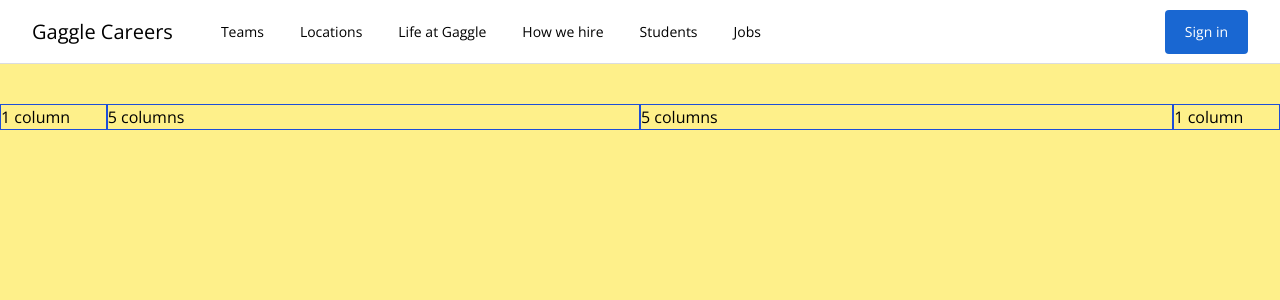
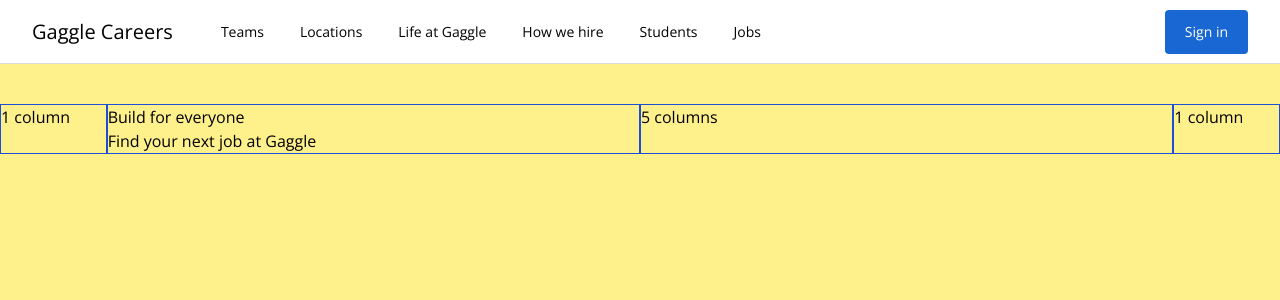
Before and after one commit to neopythe/job-search, a Vue app: page / in a window 1280 px wide. Shown: the top 300 px of the page. Built offline with nearby package versions, Linux system fonts and the light colour scheme.

Commit message:
create headline component

```diff
--- /dev/null
+++ b/src/components/Headline.vue
@@ -0,0 +1,20 @@
+<template>
+  <section>
+    <h1>Build for everyone</h1>
+    <h2>Find your next job at Gaggle</h2>
+  </section>
+</template>
+
+<script>
+export default {
+  name: 'Headline',
+  data() {
+    return {
+      sample: 'Hello',
+    }
+  },
+  created() {
+    console.log(`Hey, I've been created. My data exists! Look: ${this.sample}`)
+  },
+}
+</script>
--- a/src/components/Hero.vue
+++ b/src/components/Hero.vue
@@ -6,7 +6,7 @@
           1 column
         </div>
         <div class="col-start-2 col-span-5 border border-blue-700">
-          5 columns
+          <Headline />
         </div>
         <div class="col-start-7 col-span-5 border border-blue-700">
           5 columns
@@ -20,7 +20,12 @@
 </template>
 
 <script>
+import Headline from '@/components/Headline.vue'
+
 export default {
   name: 'Hero',
+  components: {
+    Headline,
+  },
 }
 </script>
```
